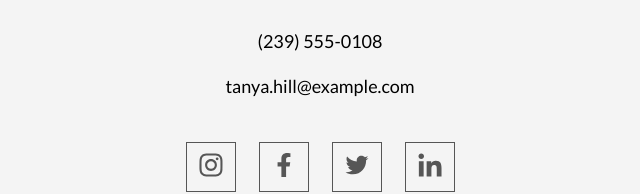
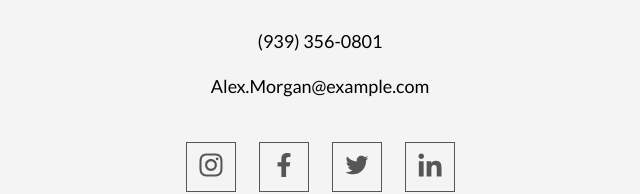
Before and after one commit to ProninDenys/AI-Fashion-Platform-7-site, a website: page index.html in a window 1280 px wide. Shown: the part 3306-3500 px from the top of the page, 320-960 px from the left. Drawn offline with Linux system fonts and the light colour scheme.

Commit message:
inital commit

```diff
--- a/index.html
+++ b/index.html
@@ -106,8 +106,8 @@
       <div class="footer__block">
         <h2 class="footer__title">Need a project?</h2>
         <div class="footer__info">
-          <p class="footer__number">(239) 555-0108</p>
-          <p class="footer__email">tanya.hill@example.com</p>
+          <p class="footer__number">(939) 356-0801</p>
+          <p class="footer__email">Alex.Morgan@example.com</p>
         </div>
       </div>
 
```
